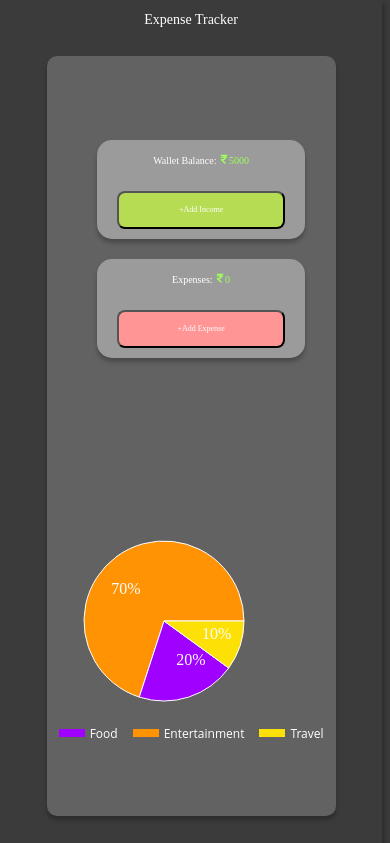
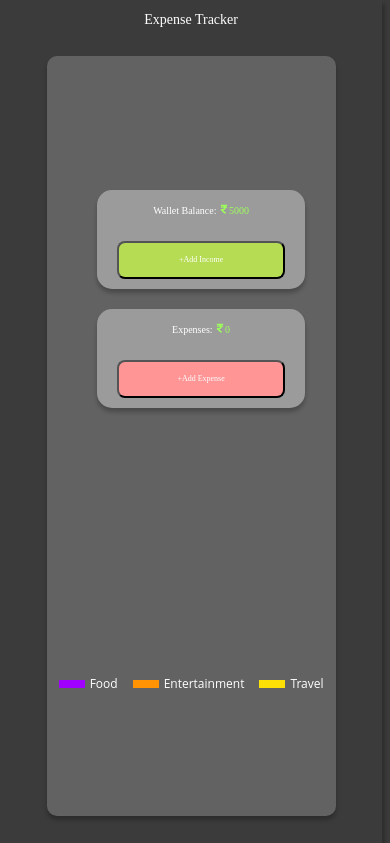
Before and after one commit to NandanMaheta/expense_tracker, a React (Create React App) app: page / in a window 390 px wide. Shown: the top 843 px of the page. Built offline with nearby package versions, Linux system fonts and the light colour scheme.

Commit message:
trying to make pie chart responsive

```diff
--- a/src/components/TopSection/Pie/PieChart.jsx
+++ b/src/components/TopSection/Pie/PieChart.jsx
@@ -30,7 +30,7 @@ export default class PieComponent extends PureComponent {
 
   render() {
     return (
-        <div className={styles.PieChart}> <PieChart width={199} height={199}>
+        <div className={styles.PieChart}> <PieChart width="100%" height="100%">
         <Pie
           data={data}
           cx={100}
```
